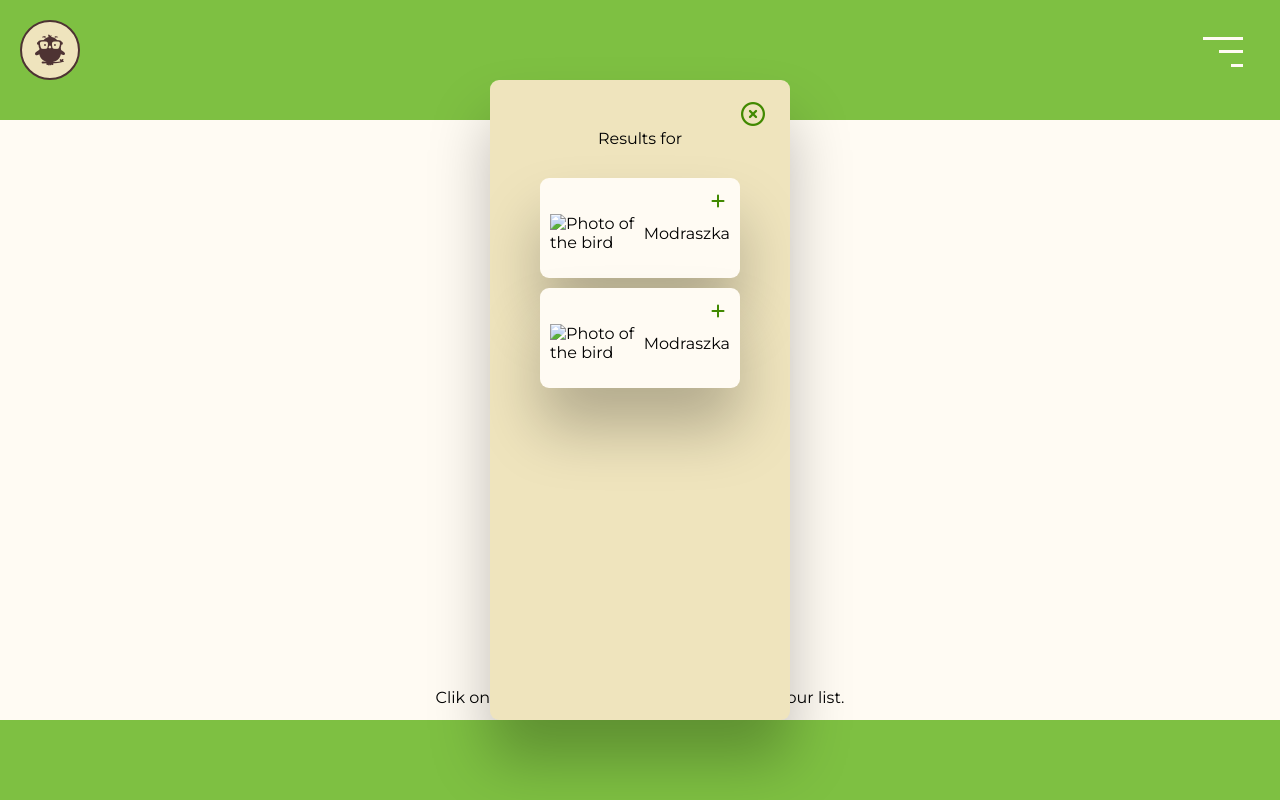
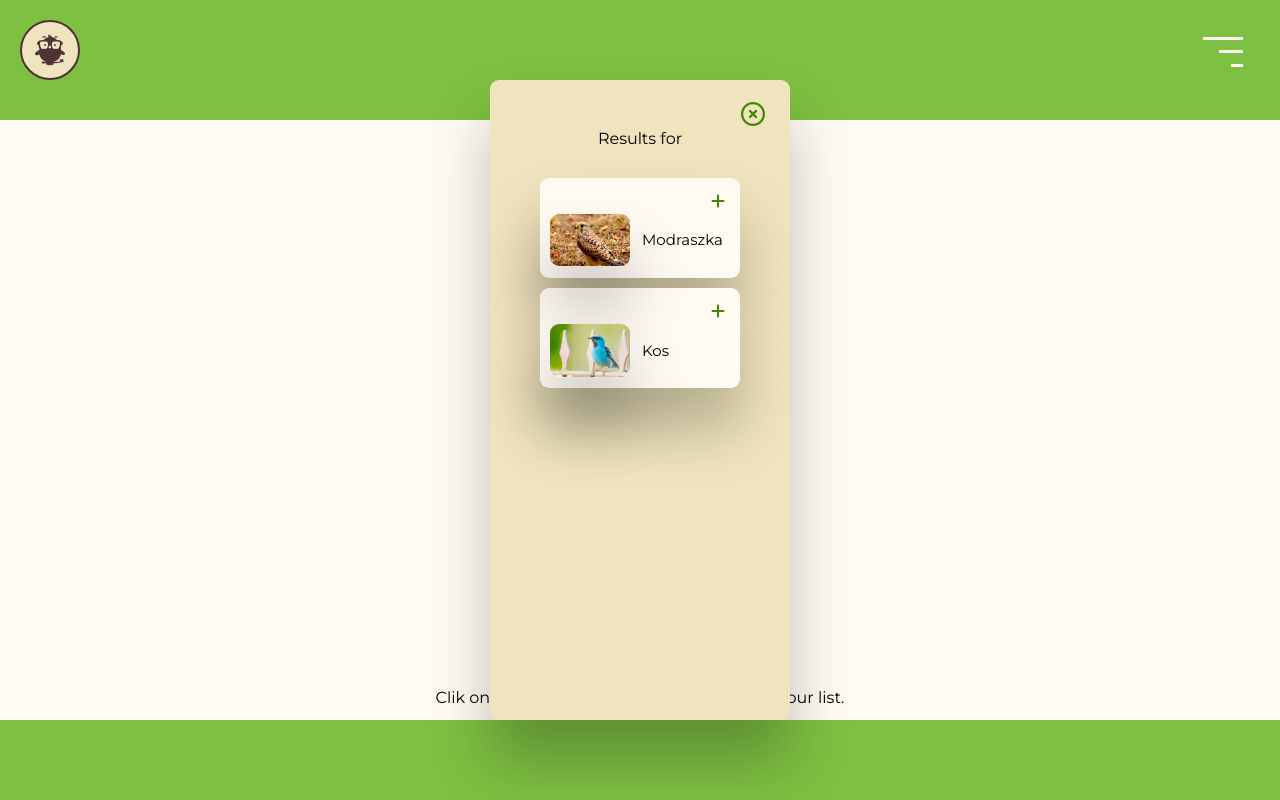
Before and after one commit to werdziur/PtaszekTracker-v1, a website built with Parcel: page index.html in a window 1280 px wide. Built offline with nearby package versions, Linux system fonts and the light colour scheme; no server answers; a web font is replaced by a local one.

Commit message:
feat: finish layout of single search output

```diff
--- a/birds.json
+++ b/birds.json
@@ -2,7 +2,7 @@
 	{
 		"name": "modraszka",
 		"description": "Długość ciała: 11-12 cm. Zgrabny i ruchliwy ptak mniejszy od wróbla. Czapeczka na głowie niebieska otoczona białą obwódką, policzki białe a wokół nich biegnie ciemnoniebieski paseczek łączący się na karku. Skrzydła i ogon niebieskie, grzbiet oliwkowy, pierś i brzuch żółte. Często odzywa się dzwoniącymi trelami. Modraszka przebywa u nas przez cały rok, choć w rzeczywistości część ptaków odlatuje, a inne przybywają na zimę z północy i wschodu Europy.",
-		"photo": "",
+		"photo": "img/animal-s.jpg",
 		"facts": "Lęg: 10-12 białych, czerwono nakrapianych jaj. Wysiadywanie: 12-14 dni. Młode opuszczają gniazdo po 17-18 dniach"
 	},
 	{
--- a/index.html
+++ b/index.html
@@ -70,8 +70,8 @@
             <div class="search-results__result">
                 <div class="search-results__result--icon"><i class="fa-solid fa-plus" style="color: #418900;"></i></div>
                 <div class="search-results__heading">
-                    <img src="" alt="Photo of the bird">
-                    <p class="search__results__name">Modraszka</p>
+                    <img src="img/animal-s.jpg" alt="Photo of the bird">
+                    <p class="search-results__name">Modraszka</p>
 
                 </div>
             </div>
@@ -79,8 +79,8 @@
             <div class="search-results__result">
                 <div class="search-results__result--icon"><i class="fa-solid fa-plus" style="color: #418900;"></i></div>
                 <div class="search-results__heading">
-                    <img src="" alt="Photo of the bird">
-                    <p class="search__results__name">Modraszka</p>
+                    <img src="img/bird-l.jpg" alt="Photo of the bird">
+                    <p class="search-results__name">Kos</p>
 
                 </div>
             </div>
--- a/sass/main.scss
+++ b/sass/main.scss
@@ -323,6 +323,7 @@ body {
 	transition: all 0.5s;
 	z-index: 2000;
 
+
 	&__result {
 		background-color: colors.$ecru;
 		height: 100px;
@@ -351,8 +352,22 @@ body {
 
 	&__heading {
 		display: flex;
-		align-items: center;
+        align-items: center;
 	}
+
+    &__name {
+        font-size: 1.5rem;
+        display: inline;
+        margin-left: 7px;
+        padding: .5rem;
+
+    }
+}
+
+.search-results img {
+    width: 80px;
+    box-shadow: 0 4rem 6rem rgba(0, 0, 0, 0.25);
+    border-radius: 9px;
 }
 
 //footer
```
Also changed, not shown: style/style.css, 1 other file.
